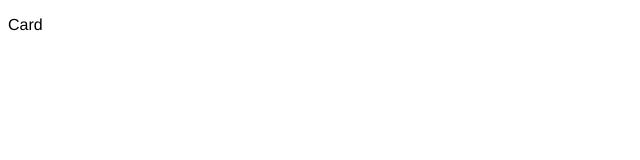
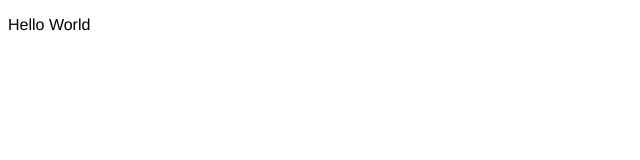
Before and after one commit to douglasgabriel/gh-pages-vue, a Vue app: page /#/ in a window 1280 px wide. Shown: the top 160 px of the page, without its empty margins (0-640 px from the left). Built offline with nearby package versions, Linux system fonts and the light colour scheme.

Commit message:
Configuring i18n

```diff
--- a/package.json
+++ b/package.json
@@ -14,6 +14,7 @@
   },
   "dependencies": {
     "vue": "^2.5.2",
+    "vue-i18n": "^8.15.3",
     "vue-router": "^3.0.1"
   },
   "devDependencies": {
--- a/src/components/dg-link-card/DgLinkCard.vue
+++ b/src/components/dg-link-card/DgLinkCard.vue
@@ -1,5 +1,5 @@
 <template>
-  <p>Card</p>
+  <p>{{ $t('hello') }}</p>
 </template>
 
 <script>
--- /dev/null
+++ b/src/i18n/en.json
@@ -0,0 +1,3 @@
+{
+    "hello": "Hello World"
+}
--- /dev/null
+++ b/src/i18n/index.js
@@ -0,0 +1,14 @@
+import Vue from 'vue'
+import VueI18n from 'vue-i18n'
+import en from '@/i18n/en.json'
+import ptBr from '@/i18n/pt-BR.json'
+
+Vue.use(VueI18n)
+
+export default new VueI18n({
+  locale: navigator.language || navigator.userLanguage,
+  messages: {
+    en,
+    'pt-BR': ptBr
+  }
+})
--- /dev/null
+++ b/src/i18n/pt-BR.json
@@ -0,0 +1,3 @@
+{
+    "hello": "Olá mundo"
+}
--- a/src/main.js
+++ b/src/main.js
@@ -3,6 +3,7 @@
 import Vue from 'vue'
 import App from './App'
 import router from './router'
+import i18n from './i18n'
 
 Vue.config.productionTip = false
 
@@ -11,5 +12,6 @@ new Vue({
   el: '#app',
   router,
   components: { App },
-  template: '<App/>'
+  template: '<App/>',
+  i18n
 })
```
Also changed, not shown: 1 other file (tests, documents, lock files or other folders).
